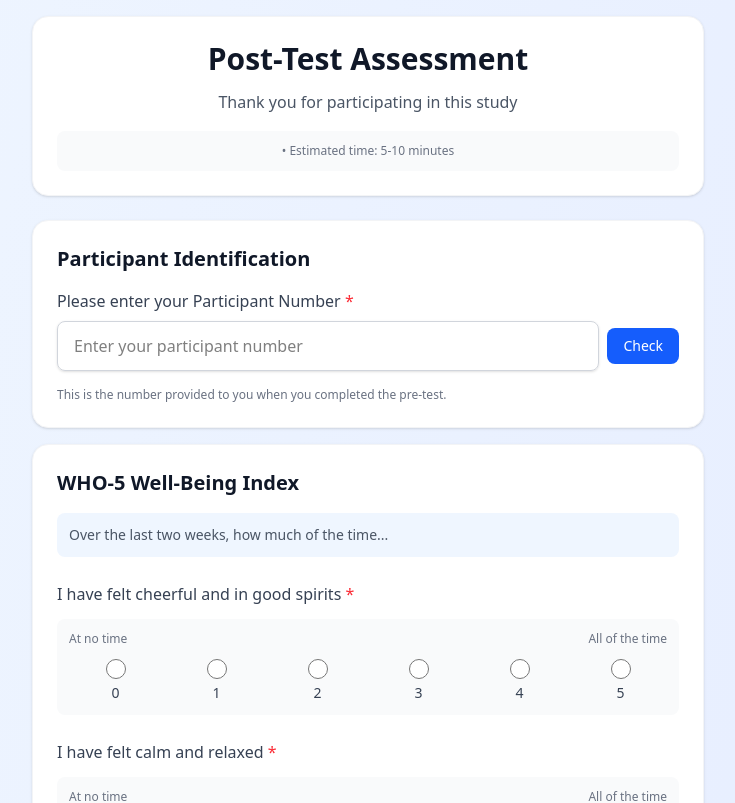
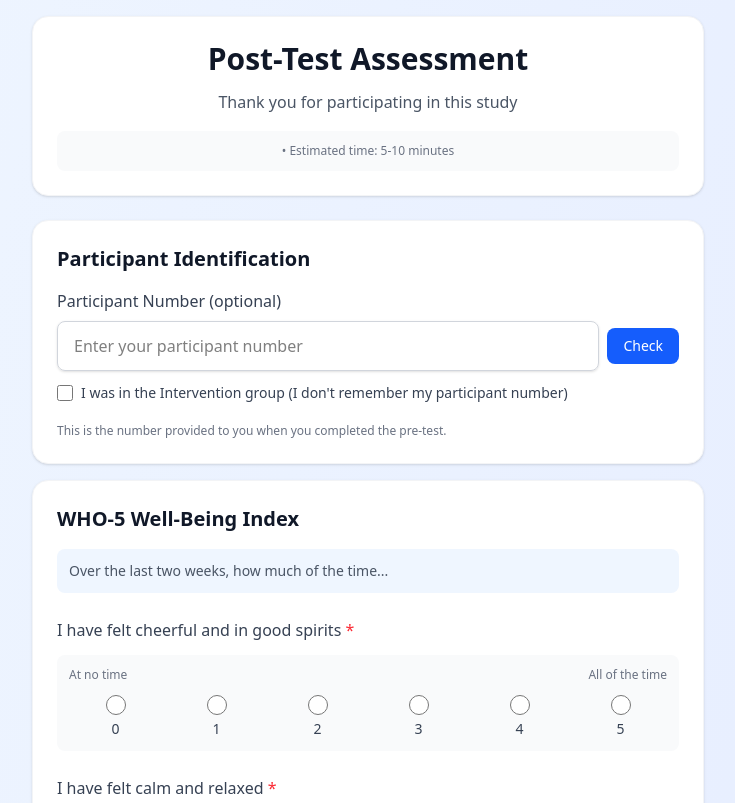
Before and after one commit to alstonmendonca/NurseAppPostTestFormWebsite, a React (Vite) app: page / in a window 1280 px wide. Shown: the top 803 px of the page, without its empty margins (272-1007 px from the left). Built offline with nearby package versions, Linux system fonts and the light colour scheme; no server answers.

Commit message:
feat: make participant number optional; add self_reported_intervention checkbox and DB column; adapt validation and submit flow

```diff
--- a/src/App.jsx
+++ b/src/App.jsx
@@ -18,9 +18,12 @@ function App() {
     setError(null)
 
     try {
-      // If the participant hasn't been validated yet (via onBlur/validate), do it now
-      const participantNumber = parseInt(formData.participant_number)
-      if (!participantValidated) {
+      // Determine participant number and intervention status.
+      const hasParticipantNumber = formData.participant_number && formData.participant_number.toString().trim().length > 0
+      const participantNumber = hasParticipantNumber ? parseInt(formData.participant_number) : null
+
+      // If a participant number was provided, ensure it's validated.
+      if (hasParticipantNumber && !participantValidated) {
         const ok = await validateParticipantNumber(participantNumber)
         if (!ok) {
           setIsSubmitting(false)
@@ -28,7 +31,8 @@ function App() {
         }
       }
 
-      // Check if this participant has already submitted a post-test
+      // If participant number provided, check duplicate submission
+      if (hasParticipantNumber) {
         const { data: existingResponse, error: checkError } = await supabase
           .from('posttest_responses')
           .select('id')
@@ -42,10 +46,12 @@ function App() {
         if (existingResponse) {
           throw new Error('You have already submitted a post-test. Each participant can only submit once.')
         }
+      }
 
       // Prepare the data object
       const responseData = {
         participant_number: participantNumber,
+        self_reported_intervention: !!formData.self_reported_intervention,
 
         // WHO-5 Well-Being Index
         who5_cheerful: parseInt(formData.who5_cheerful),
@@ -96,6 +102,9 @@ function App() {
 
         submitted_at: new Date().toISOString()
       }
+
+      // Determine final intervention flag: prefer DB-derived `isInterventionGroup` when a number was provided and validated.
+      const isIntervention = hasParticipantNumber ? isInterventionGroup : !!formData.self_reported_intervention
 
       // Add app feedback if intervention group
       if (isIntervention) {
--- a/src/components/PosttestForm.jsx
+++ b/src/components/PosttestForm.jsx
@@ -13,6 +13,8 @@ const PosttestForm = ({
   const [formData, setFormData] = useState({
     // Participant identification
     participant_number: '',
+  // Self-reported intervention (when participant number is not provided)
+  self_reported_intervention: false,
 
     // WHO-5 Well-Being Index (0-5 scale)
     who5_cheerful: '',
@@ -176,7 +178,7 @@ const PosttestForm = ({
             </div>
             <div>
               <label htmlFor="participant_number" className="block text-sm sm:text-base font-medium text-gray-700 mb-2">
-                Please enter your Participant Number <span className="text-red-500">*</span>
+                Participant Number (optional)
               </label>
               <div className="flex space-x-2 items-center">
                 <input
@@ -185,8 +187,7 @@ const PosttestForm = ({
                   name="participant_number"
                   value={formData.participant_number}
                   onChange={handleInputChange}
-                  onBlur={() => onValidateParticipant && onValidateParticipant(parseInt(formData.participant_number))}
-                  required
+                  onBlur={() => onValidateParticipant && formData.participant_number && onValidateParticipant(parseInt(formData.participant_number))}
                   min="1"
                   placeholder="Enter your participant number"
                   className="flex-1 px-4 py-3 border border-gray-300 rounded-lg shadow-sm focus:outline-none focus:ring-2 focus:ring-blue-500 focus:border-transparent text-sm sm:text-base"
@@ -214,6 +215,19 @@ const PosttestForm = ({
                     'Check'
                   )}
                 </button>
+              </div>
+              <div className="mt-3">
+                <label className="inline-flex items-center space-x-2">
+                  <input
+                    type="checkbox"
+                    id="self_reported_intervention"
+                    name="self_reported_intervention"
+                    checked={formData.self_reported_intervention}
+                    onChange={handleInputChange}
+                    className="h-4 w-4 text-blue-600 border-gray-300"
+                  />
+                  <span className="text-sm text-gray-700">I was in the Intervention group (I don't remember my participant number)</span>
+                </label>
               </div>
               <div className="mt-2 flex items-center space-x-2">
                 {participantChecking && (
@@ -603,7 +617,7 @@ const PosttestForm = ({
           </div>
 
           {/* App Feedback - Only shown if intervention group */}
-          {isInterventionGroup && (
+          {(isInterventionGroup || formData.self_reported_intervention) && (
             <div className="bg-gradient-to-br from-blue-50 to-indigo-50 rounded-2xl shadow-sm p-4 sm:p-6 border-2 border-blue-200">
               <div className="flex items-center mb-4">
                 <h2 className="text-lg sm:text-xl font-semibold text-gray-900">
@@ -626,7 +640,7 @@ const PosttestForm = ({
                       value={formData.app_helpful_features}
                       onChange={handleInputChange}
                       placeholder="e.g., guided meditations, breathing exercises, mood tracking, etc."
-                      required={isInterventionGroup}
+                    required={isInterventionGroup || formData.self_reported_intervention}
                       className="w-full px-4 py-3 border border-gray-300 rounded-lg shadow-sm focus:outline-none focus:ring-2 focus:ring-blue-500 focus:border-transparent resize-none text-sm sm:text-base"
                     />
                 </div>
@@ -642,7 +656,7 @@ const PosttestForm = ({
                     value={formData.app_technical_issues}
                     onChange={handleInputChange}
                     placeholder="e.g., app crashes, login problems, features not working, etc."
-                    required={isInterventionGroup}
+                    required={isInterventionGroup || formData.self_reported_intervention}
                     className="w-full px-4 py-3 border border-gray-300 rounded-lg shadow-sm focus:outline-none focus:ring-2 focus:ring-blue-500 focus:border-transparent resize-none text-sm sm:text-base"
                   />
                 </div>
@@ -658,7 +672,7 @@ const PosttestForm = ({
                     value={formData.app_suggestions}
                     onChange={handleInputChange}
                     placeholder="e.g., new features, UI improvements, content suggestions, etc."
-                    required={isInterventionGroup}
+                    required={isInterventionGroup || formData.self_reported_intervention}
                     className="w-full px-4 py-3 border border-gray-300 rounded-lg shadow-sm focus:outline-none focus:ring-2 focus:ring-blue-500 focus:border-transparent resize-none text-sm sm:text-base"
                   />
                 </div>
@@ -670,7 +684,7 @@ const PosttestForm = ({
           <div className="bg-white rounded-2xl shadow-sm p-4 sm:p-6 border border-gray-100">
             <button
               type="submit"
-              disabled={isSubmitting || !participantValidated}
+              disabled={isSubmitting || (formData.participant_number && !participantValidated)}
               className="w-full bg-gradient-to-r from-blue-600 to-indigo-600 text-white py-4 px-6 rounded-lg font-semibold text-base sm:text-lg hover:from-blue-700 hover:to-indigo-700 focus:outline-none focus:ring-2 focus:ring-blue-500 focus:ring-offset-2 disabled:opacity-50 disabled:cursor-not-allowed transition-all duration-200 shadow-lg hover:shadow-xl"
             >
               {isSubmitting ? (
@@ -688,7 +702,7 @@ const PosttestForm = ({
                 </>
               )}
             </button>
-            {!participantValidated && (
+            {formData.participant_number && !participantValidated && (
               <p className="text-xs text-gray-500 mt-2">Please enter and validate your participant number above to enable submission.</p>
             )}
           </div>
```
Also changed, not shown: 1 other file (tests, documents, lock files or other folders). Lines whose indentation alone changed are shown as unchanged.
